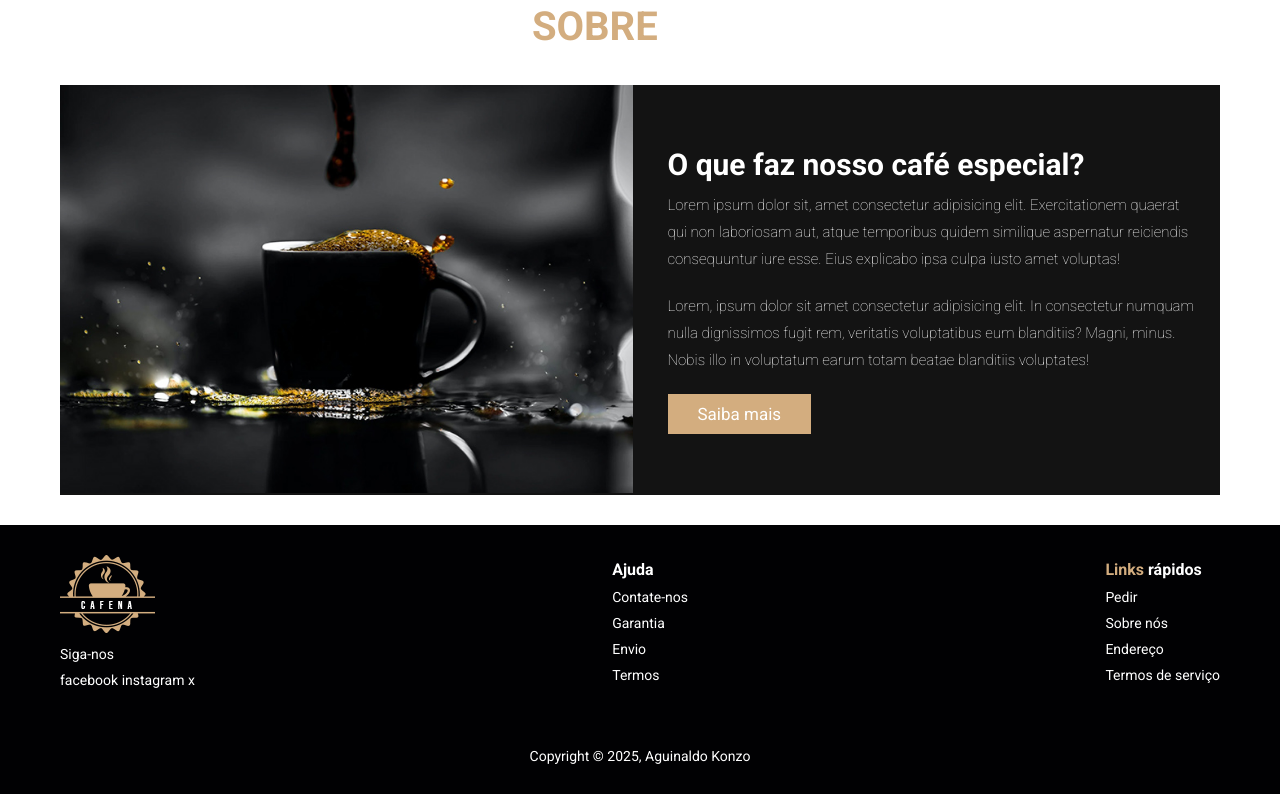
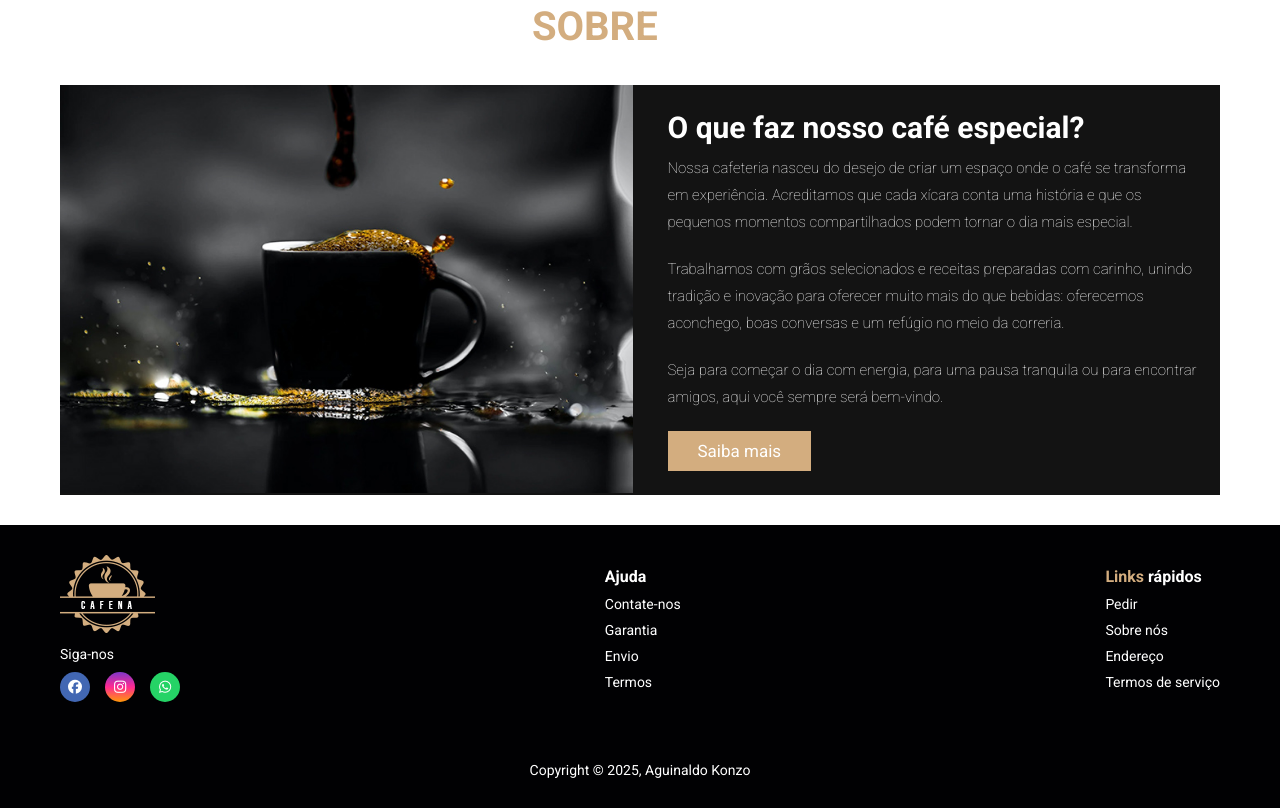
Before and after one commit to AguinaldoKonzo38/projeto-cafeteria, a plain HTML site: page index.html in a window 1280 px wide. Shown: the part 867-1675 px from the top of the page. Drawn offline with Linux system fonts and the light colour scheme.

Commit message:
Refactor code for better organization

```diff
--- a/index.html
+++ b/index.html
@@ -5,6 +5,7 @@
     <meta charset="UTF-8">
     <meta name="viewport" content="width=device-width, initial-scale=1.0">
     <title>Akak - Cafeteria</title>
+    <link rel="stylesheet" href="https://cdnjs.cloudflare.com/ajax/libs/font-awesome/7.0.0/css/all.min.css" integrity="sha512-DxV+EoADOkOygM4IR9yXP8Sb2qwgidEmeqAEmDKIOfPRQZOWbXCzLC6vjbZyy0vPisbH2SyW27+ddLVCN+OMzQ==" crossorigin="anonymous" referrerpolicy="no-referrer" />
     <link rel="stylesheet" href="styles/style.css" media="all">
     <link rel="stylesheet" href="styles/mdia-queries.css">
 
@@ -27,7 +28,7 @@
 
             <nav class="nav-linear">
                 <a href="#">Home</a>
-                <a href="#">Sobre</a>
+                <a href="#about">Sobre</a>
                 <a href="#" class="address">Endereço</a>
             </nav>
             <button class="btn-menu"><img id="menu" src="images/menu_white_36dp_071412.svg" alt="menu-mobile"></button>
@@ -35,7 +36,7 @@
         </section>
         <div class="mobile-menu">
             <a href="index.html">Home</a>
-            <a href="index.html">Sobre</a>
+            <a href="#about">Sobre</a>
             <a href="#" class="address">Endereço</a>
         </div>
     </header>
@@ -49,7 +50,7 @@
     </section>
 
 
-    <section class="box-about" class="invisible">
+    <section class="box-about" class="invisible" id="about">
         <h2>
             <span class="gold">Sobre</span> Nós
         </h2>
@@ -59,8 +60,9 @@
             </div>
             <div class="about-text">
                 <h3>O que faz nosso café especial?</h3>
-                <p>Lorem ipsum dolor sit, amet consectetur adipisicing elit. Exercitationem quaerat qui non laboriosam aut, atque temporibus quidem similique aspernatur reiciendis consequuntur iure esse. Eius explicabo ipsa culpa iusto amet voluptas!</p>
-                <p>Lorem, ipsum dolor sit amet consectetur adipisicing elit. In consectetur numquam nulla dignissimos fugit rem, veritatis voluptatibus eum blanditiis? Magni, minus. Nobis illo in voluptatum earum totam beatae blanditiis voluptates!</p>
+                <p>Nossa cafeteria nasceu do desejo de criar um espaço onde o café se transforma em experiência. Acreditamos que cada xícara conta uma história e que os pequenos momentos compartilhados podem tornar o dia mais especial.</p>
+                <p>Trabalhamos com grãos selecionados e receitas preparadas com carinho, unindo tradição e inovação para oferecer muito mais do que bebidas: oferecemos aconchego, boas conversas e um refúgio no meio da correria.</p>
+                <p>Seja para começar o dia com energia, para uma pausa tranquila ou para encontrar amigos, aqui você sempre será bem-vindo.</p>
                 <a href="#" target="_self" class="btn-link">Saiba mais</a>
             </div>
         </div>
@@ -80,9 +82,9 @@
                 </a>
                 <p>Siga-nos</p>
                 <div class="medias">
-                    <a href="">facebook</a>
-                    <a href="">instagram</a>
-                    <a href="">x</a>
+                    <a href="https://www.facebook.com/aguinaldo.antonio.313924" target="_blank" class="icon-facebook"><i class="fa-brands fa-facebook"></i></a>
+                    <a href="" class="icon-insta"><i class="fa-brands fa-instagram"></i></a>
+                    <a href="" class="icon-what"><i class="fa-brands fa-whatsapp"></i></a>
                 </div>
             </div>
 
@@ -97,7 +99,7 @@
             <div class="links ">
                 <h3><span class="gold">Links</span> rápidos</h3>
                 <a href="">Pedir</a>
-                <a href="">Sobre nós</a>
+                <a href="#about">Sobre nós</a>
                 <a href="#" class="address">Endereço</a>
                 <a href="">Termos de serviço</a>
             </div>
@@ -105,7 +107,7 @@
 
         <section class="copy">
             <p>Copyright &copy; 2025,
-                 <a href="#" target="_blank">Aguinaldo Konzo</a></p>
+                 <a href="https://www.linkedin.com/in/aguinaldo-kinavuidi-antonio-konzo01/" target="_blank">Aguinaldo Konzo</a></p>
         </section>
     </footer>
 
--- a/styles/style.css
+++ b/styles/style.css
@@ -4,7 +4,10 @@
     box-sizing: border-box;
     text-decoration: none;
     font-family: "Roboto", sans-serif;
+}
 
+html{
+    scroll-behavior: smooth;
 }
 
 :root {
@@ -249,3 +252,36 @@ footer .copy{
     text-align: center;
     font-size: 14px;
 }
+
+.footer-media .medias {
+    display: flex;
+    gap: 1.5rem;
+
+}
+
+.footer-media .medias a {
+    text-decoration: none;
+    width: 3rem;
+    height: 3rem;
+    border-radius: 50%;
+    display: flex;
+    justify-content: center;
+    align-items: center;
+}
+
+.footer-media .medias a:hover{
+    color: #fff;
+    opacity: 0.8;
+}
+
+.icon-facebook{
+    background-color: #4267b3;
+}
+
+.icon-insta{
+    background: linear-gradient(#7f37c9, #ff2992, #ff9807);
+}
+
+.icon-what{
+    background-color: #25d366;
+}
```
